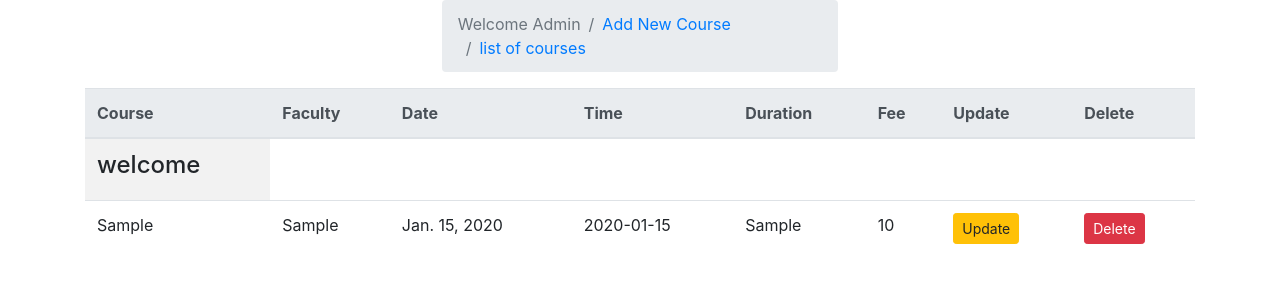
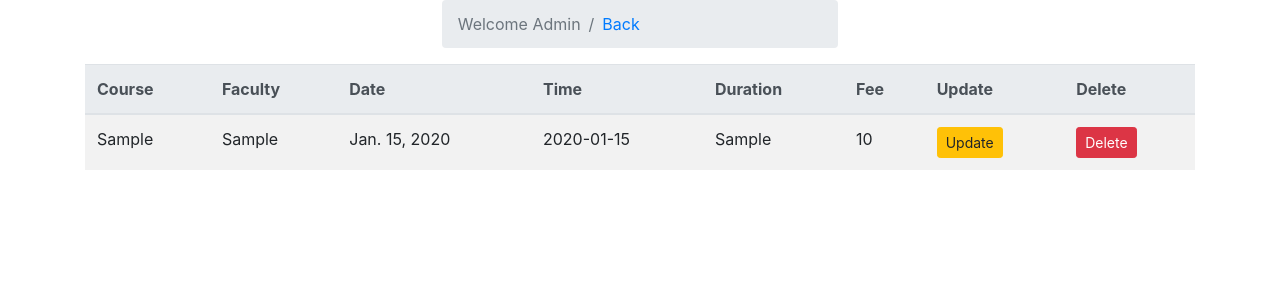
Before and after one commit to NileshMS/onlinecoursemanagement, a Django app: page /courselist/ in a window 1280 px wide. Shown: the part 56-356 px from the top of the page. Run offline with Django 3.2, Linux system fonts and the light colour scheme; tables that the repository leaves empty hold one stand-in row (values such as "Sample post"); some libraries are stand-ins or nearby versions.

Commit message:
project improved

```diff
--- a/courses/views.py
+++ b/courses/views.py
@@ -36,17 +36,14 @@ class CreateNewCourse(CreateView):
     template_name = 'courses/newcourse.html'
     success_url = 'adminhome'
 
+# class CourseList(ListView):
+#     model = Course
+#     template_name = 'courses/course_list.html'
 
-class CourseList(ListView):
-    model = Course
-    template_name = 'adminhome.html'
-    context_object_name = 'courses_list'
-
-# def course_list(request):
-#     courses = Course.objects.all()
-#     print(courses)
-#     return render(request, 'adminhome.html', {'courses_list': courses})
-
+def course_list_view(request):
+    courses = Course.objects.all()
+    print(courses)
+    return render(request, 'courses/course_list.html', {'objects_list': courses})
 
 class CourseUpdate(UpdateView):
     model = Course
--- a/onlinecoursemanagement/urls.py
+++ b/onlinecoursemanagement/urls.py
@@ -23,13 +23,13 @@ from django.contrib.auth import views as auth_views
 urlpatterns = [
     path('admin/', admin.site.urls),
     path('', TemplateView.as_view(template_name='home.html'), name='home'),
-    path('course_list/', views.CoursesListView.as_view(template_name='home.html'), name='course_list'),
+    path('course_list/', views.CoursesListView.as_view(), name='course_list'),
 
     # --------------------admin course create,read, update, delete-----------------
     path('adminhome/', views.AdminHome.as_view(), name='adminhome'),
     path('newcourse/', views.CreateNewCourse.as_view(), name='newcourse'),
-    path('courselist/', views.CourseList.as_view(), name='courselist'),
-    # path('courselist/', views.course_list, name='course_list'),
+    # path('courselist/', views.CourseList.as_view(), name='courselist'),
+    path('courselist/', views.course_list_view, name='course_list_view'),
     path('updatecourse/<int:pk>/', views.CourseUpdate.as_view(), name='courseupdate'),
     path('deletecourse/<int:pk>/', views.CourseDelete.as_view(), name='coursedelete'),
 
--- a/templates/adminhome.html
+++ b/templates/adminhome.html
@@ -5,44 +5,48 @@
             <ol class="breadcrumb">
                 <li class="breadcrumb-item active" aria-current="page">Welcome Admin</li>
                 <li class="breadcrumb-item"><a href="{% url 'newcourse' %}">Add New Course</a></li>
-                <li class="breadcrumb-item"><a href="{% url 'courselist' %}">list of courses</a></li>
+                <li class="breadcrumb-item"><a href="{% url 'adminhome/course_list_view' %}">Courses List</a></li>
             </ol>
         </nav>
     </div>
+    {% block courselist %}
 
-    <div class="container">
-        <table class="table table-striped">
-            <thead class="thead-light">
-            <tr>
-                <th>Course</th>
-                <th>Faculty</th>
-                <th>Date</th>
-                <th>Time</th>
-                <th>Duration</th>
-                <th>Fee</th>
-                <th>Update</th>
-                <th>Delete</th>
-            </tr>
-            </thead>
-            <tbody>
-            <tr>
-                <td><h4>welcome</h4></td>
-            </tr>
-            {% for course in courses_list %}
-                <tr>
-                    <td>{{ course.course }}</td>
-                    <td>{{ course.faculty }}</td>
-                    <td>{{ course.date }}</td>
-                    <td>{{ course.time }}</td>
-                    <td>{{ course.duration }}</td>
-                    <td>{{ course.fee }}</td>
-                    <td><a class="btn btn-warning btn-sm" href="{% url 'update' pk=course.courseid %}">Update</a></td>
-                    <td><a class="btn btn-danger btn-sm" href="{% url 'delete' pk=course.courseid %}">Delete</a></td>
-                </tr>
-            {% endfor %}
-            </tbody>
-        </table>
-    </div>
+
+    {% endblock %}
+{##}
+{#    <div class="container">#}
+{#        <table class="table table-striped">#}
+{#            <thead class="thead-light">#}
+{#            <tr>#}
+{#                <th>Course</th>#}
+{#                <th>Faculty</th>#}
+{#                <th>Date</th>#}
+{#                <th>Time</th>#}
+{#                <th>Duration</th>#}
+{#                <th>Fee</th>#}
+{#                <th>Update</th>#}
+{#                <th>Delete</th>#}
+{#            </tr>#}
+{#            </thead>#}
+{#            <tbody>#}
+{#            <tr>#}
+{#                <td><h4>welcome</h4></td>#}
+{#            </tr>#}
+{#            {% for course in courses_list %}#}
+{#                <tr>#}
+{#                    <td>{{ course.course }}</td>#}
+{#                    <td>{{ course.faculty }}</td>#}
+{#                    <td>{{ course.date }}</td>#}
+{#                    <td>{{ course.time }}</td>#}
+{#                    <td>{{ course.duration }}</td>#}
+{#                    <td>{{ course.fee }}</td>#}
+{#                    <td><a class="btn btn-warning btn-sm" href="{% url 'update' pk=course.courseid %}">Update</a></td>#}
+{#                    <td><a class="btn btn-danger btn-sm" href="{% url 'delete' pk=course.courseid %}">Delete</a></td>#}
+{#                </tr>#}
+{#            {% endfor %}#}
+{#            </tbody>#}
+{#        </table>#}
+{#    </div>#}
     {#        <p>add new course</p>#}
     {#        <p>list of courses</p>#}
     {#        <p>list of Students</p>#}
--- /dev/null
+++ b/templates/courses/course_list.html
@@ -0,0 +1,52 @@
+{% extends 'base.html' %}
+{% block content %}
+    <div class="container col-lg-4 mx-auto">
+        <nav aria-label="breadcrumb">
+            <ol class="breadcrumb">
+                <li class="breadcrumb-item active" aria-current="page">Welcome Admin</li>
+                <li class="breadcrumb-item"><a href="{% url 'adminhome' %}">Back</a></li>
+            </ol>
+        </nav>
+    </div>
+
+    <div class="container">
+        <table class="table table-striped">
+            <thead class="thead-light">
+            <tr>
+                <th>Course</th>
+                <th>Faculty</th>
+                <th>Date</th>
+                <th>Time</th>
+                <th>Duration</th>
+                <th>Fee</th>
+                <th>Update</th>
+                <th>Delete</th>
+            </tr>
+            </thead>
+            <tbody>
+{#            <tr>#}
+{#                <td><h4>welcome</h4></td>#}
+{#            </tr>#}
+            {% for course in objects_list %}
+                <tr>
+                    <td>{{ course.course }}</td>
+                    <td>{{ course.faculty }}</td>
+                    <td>{{ course.date }}</td>
+                    <td>{{ course.time }}</td>
+                    <td>{{ course.duration }}</td>
+                    <td>{{ course.fee }}</td>
+                    <td><a class="btn btn-warning btn-sm" href="{% url 'update' pk=course.courseid %}">Update</a></td>
+                    <td><a class="btn btn-danger btn-sm" href="{% url 'delete' pk=course.courseid %}">Delete</a></td>
+                </tr>
+            {% endfor %}
+            </tbody>
+        </table>
+    </div>
+    {#        <p>add new course</p>#}
+    {#        <p>list of courses</p>#}
+    {#        <p>list of Students</p>#}
+    {#        <p>upadate course</p>#}
+    {#        <p>delete course</p>#}
+    {#        <p>logout</p>#}
+
+{% endblock %}
```
